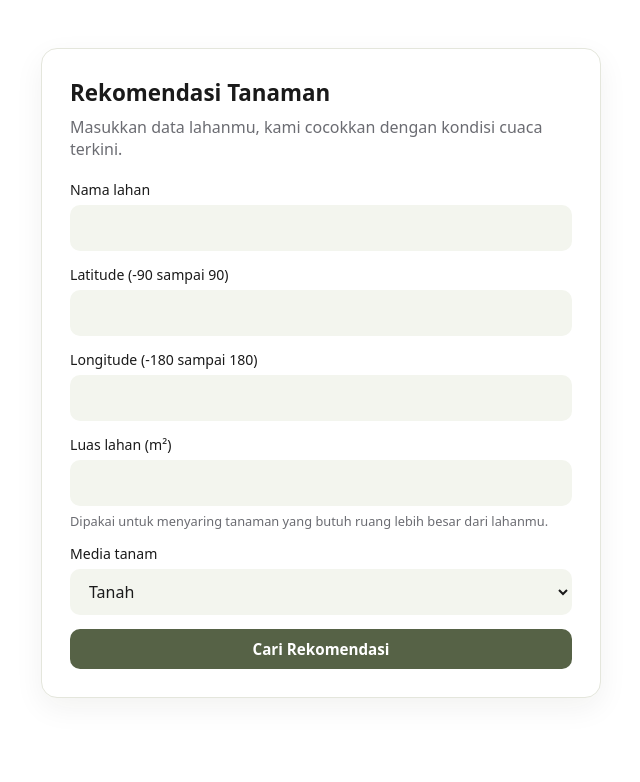
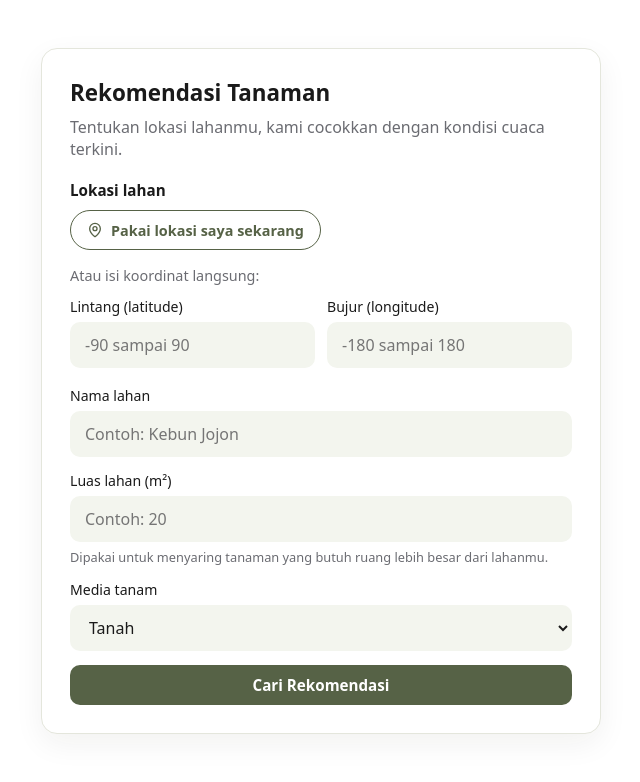
Before and after one commit to PBP-C13-25/NANEM, a Django app: page /recommendation/ in a window 1280 px wide. Shown: the part 69-851 px from the top of the page, without its empty margins (319-959 px from the left). Run offline with Django 5.2, Linux system fonts and the light colour scheme.

Commit message:
feat(recommendation): input lokasi via GPS dan loading saat mencari rekomendasi

```diff
--- a/apps/recommendations/forms.py
+++ b/apps/recommendations/forms.py
@@ -14,6 +14,19 @@ class RecommendationForm(forms.Form):
     )
     planting_medium = forms.ChoiceField(label="Media tanam", choices=MEDIUM_CHOICES)
 
+    def __init__(self, *args, **kwargs):
+        super().__init__(*args, **kwargs)
+        # contoh isian (placeholder) & keyboard angka di HP
+        self.fields["latitude"].widget.attrs.update({"placeholder": "-90 sampai 90"})
+        self.fields["longitude"].widget.attrs.update({"placeholder": "-180 sampai 180"})
+        self.fields["land_name"].widget.attrs.update({
+            "placeholder": "Contoh: Kebun Jojon",
+        })
+        self.fields["land_area"].widget.attrs.update({
+            "placeholder": "Contoh: 20",
+            "inputmode": "decimal",
+        })
+
 
 #* Update form nama
 class HistoryLandNameForm(forms.ModelForm):
--- a/static/css/pages/recommendation.css
+++ b/static/css/pages/recommendation.css
@@ -0,0 +1,103 @@
+/* REKOMENDASI INPUT */
+/* UNTUK GEO LOCATION */
+.location {
+  margin: 0 0 18px;
+}
+
+.location__title {
+  margin: 0 0 10px;
+  font-size: 0.95rem;
+  font-weight: 600;
+  color: var(--color-text);
+}
+
+/* tombol "Pakai lokasi saya sekarang" */
+.location__gps {
+  display: inline-flex;
+  align-items: center;
+  gap: 8px;
+  height: 40px;
+  padding: 0 16px;
+  border: 1px solid var(--color-primary);
+  border-radius: 999px;
+  background: var(--color-surface);
+  font: inherit;
+  font-size: 0.9rem;
+  font-weight: 600;
+  color: var(--color-primary);
+  cursor: pointer;
+  transition:
+    background-color 0.15s,
+    color 0.15s;
+}
+.location__gps:hover {
+  background: var(--color-primary);
+  color: #fff;
+}
+.location__gps[hidden] {
+  display: none; /* browser tanpa GPS: tombol tetap tersembunyi */
+}
+
+.location__gps:active {
+  transform: scale(0.99);
+}
+.location__gps:disabled {
+  cursor: wait;
+  opacity: 0.8;
+}
+.location__gps.is-loading .icon {
+  animation: location-pulse 1s ease-in-out infinite;
+}
+
+@keyframes location-pulse {
+  50% {
+    transform: translateY(-3px);
+  }
+}
+
+/* pesan status GPS */
+.location__status {
+  margin: 10px 0 0;
+  padding: 8px 12px;
+  border-radius: var(--radius-lg);
+  font-size: 0.86rem;
+  line-height: 1.45;
+}
+.location__status[data-type="success"] {
+  background: #eaf4e6;
+  color: #2f7a35;
+}
+.location__status[data-type="error"] {
+  background: #fbe6e3;
+  color: var(--color-danger);
+}
+
+.location__hint {
+  margin: 16px 0 10px;
+  font-size: 0.9rem;
+  line-height: 1.45;
+  color: var(--color-muted);
+}
+
+/* lintang & bujur berdampingan */
+.location__fields {
+  display: grid;
+  grid-template-columns: 1fr 1fr;
+  gap: 12px;
+}
+.location__fields .form-group {
+  margin-bottom: 0;
+}
+
+/* layar sangat kecil: bertumpuk */
+@media (max-width: 380px) {
+  .location__fields {
+    grid-template-columns: 1fr;
+  }
+}
+
+@media (prefers-reduced-motion: reduce) {
+  .location__gps.is-loading .icon {
+    animation: none;
+  }
+}
--- /dev/null
+++ b/static/js/pages/recommendation-form.js
@@ -0,0 +1,108 @@
+// Form rekomendasi
+// 1. Loading: saat form dikirim, tampilkan modal loading sampai halaman berikutnya terbuka
+// 2. GPS: isi latitude & longitude dari lokasi browser
+//    - tombol "Pakai lokasi saya sekarang" cuma muncul kalau browser mendukung geolocation
+//    - browser akan minta izin lokasi ke user
+//    - hasilnya mengisi input latitude & longitude (user masih bisa ubah manual)
+
+// ---------- 1. Modal loading saat submit ----------
+// Form tetap dikirim biasa oleh browser (bukan fetch). Selama server mengambil
+// data Open-Meteo, halaman ini masih tampil, jadi modal loading kelihatan.
+// - valid   -> server redirect ke halaman hasil, modal ikut hilang
+// - invalid -> server render ulang form + pesan error, modal ikut hilang
+// Jadi views.py tidak perlu diubah.
+document.addEventListener("DOMContentLoaded", () => {
+  const form = document.querySelector("[data-recommend-form]");
+  if (!form) return;
+
+  const loading = document.getElementById(form.dataset.loading);
+  const submitBtn = form.querySelector('button[type="submit"]');
+
+  form.addEventListener("submit", () => {
+    submitBtn.disabled = true; // cegah klik dobel
+    if (loading && typeof loading.showModal === "function" && !loading.open) {
+      loading.showModal();
+    }
+  });
+
+  // User tekan "Back" dari halaman hasil: browser bisa memulihkan halaman ini
+  // persis seperti terakhir (modal masih terbuka). Kembalikan ke keadaan normal.
+  window.addEventListener("pageshow", (e) => {
+    if (!e.persisted) return;
+    submitBtn.disabled = false;
+    if (loading && loading.open) loading.close();
+  });
+});
+
+// ---------- 2. GPS ----------
+document.addEventListener("DOMContentLoaded", () => {
+  const box = document.querySelector("[data-location]");
+  const LABEL = "Pakai lokasi saya sekarang";
+  if (!box) return;
+
+  const button = box.querySelector("[data-location-gps]");
+  const label = box.querySelector("[data-location-label]");
+  const status = box.querySelector("[data-location-status]");
+  const hint = box.querySelector("[data-location-hint]");
+  const latInput = box.querySelector('input[name="latitude"]');
+  const lngInput = box.querySelector('input[name="longitude"]');
+
+  // browser lama / koneksi tidak aman (http selain localhost): tombol tetap tersembunyi
+  if (!("geolocation" in navigator) || !window.isSecureContext) {
+    if (hint) hint.textContent = "Isi koordinat lahanmu:";
+    return;
+  }
+  button.hidden = false;
+
+  const setStatus = (text, type) => {
+    status.textContent = text;
+    status.dataset.type = type;
+    status.hidden = !text;
+  };
+
+  const setLoading = (loading) => {
+    button.disabled = loading;
+    button.classList.toggle("is-loading", loading);
+    label.textContent = loading ? "Mencari lokasi…" : LABEL;
+  };
+
+  const ERRORS = {
+    1: "Izin lokasi ditolak. Aktifkan izin lokasi di pengaturan browser, atau isi koordinat manual.",
+    2: "Lokasi tidak bisa ditemukan. Pastikan GPS/lokasi perangkat menyala.",
+    3: "Terlalu lama mencari lokasi. Coba lagi.",
+  };
+
+  button.addEventListener("click", () => {
+    setLoading(true);
+    setStatus("", "");
+
+    navigator.geolocation.getCurrentPosition(
+      (position) => {
+        const { latitude, longitude, accuracy } = position.coords;
+
+        // 6 angka di belakang koma ≈ ketelitian 10 cm, sudah lebih dari cukup
+        latInput.value = latitude.toFixed(6);
+        lngInput.value = longitude.toFixed(6);
+
+        // kabari Django/JS lain bahwa nilainya berubah
+        latInput.dispatchEvent(new Event("input", { bubbles: true }));
+        lngInput.dispatchEvent(new Event("input", { bubbles: true }));
+
+        setLoading(false);
+        setStatus(
+          `Lokasi terisi (akurasi ± ${Math.round(accuracy)} m).`,
+          "success",
+        );
+      },
+      (error) => {
+        setLoading(false);
+        setStatus(ERRORS[error.code] || "Gagal mengambil lokasi.", "error");
+      },
+      {
+        enableHighAccuracy: true, // pakai GPS kalau ada
+        timeout: 10000, // maksimal 10 detik
+        maximumAge: 60000, // boleh pakai lokasi dari 1 menit terakhir
+      },
+    );
+  });
+});
--- a/templates/recommendations/index.html
+++ b/templates/recommendations/index.html
@@ -1,11 +1,16 @@
 {% extends "base.html" %}
+{% load static %}
 
 {% block title %}Rekomendasi Tanaman - Nanem{% endblock %}
+
+{% block extra_css %}
+<link rel="stylesheet" href="{% static 'css/pages/recommendation.css' %}">
+{% endblock %}
 
 {% block content %}
 <section class="card card--form">
     <h1 class="card__title">Rekomendasi Tanaman</h1>
-    <p class="card__text">Masukkan data lahanmu, kami cocokkan dengan kondisi cuaca terkini.</p>
+    <p class="card__text">Tentukan lokasi lahanmu, kami cocokkan dengan kondisi cuaca terkini.</p>
 
     {% if form.non_field_errors %}
         <ul class="form-errors">
@@ -13,25 +18,42 @@
         </ul>
     {% endif %}
 
-    <form method="post" novalidate>
+    <form method="post" novalidate data-recommend-form data-loading="loading-rekomendasi">
         {% csrf_token %}
+
+        {# ===== Lokasi: GPS atau isi manual ===== #}
+        <div class="location" role="group" aria-labelledby="location-title" data-location>
+            <p class="location__title" id="location-title">Lokasi lahan</p>
+
+            {# Tombol GPS (muncul lewat JS kalau browser mendukung) #}
+            <button type="button" class="location__gps" data-location-gps hidden>
+                {% include "components/icon.html" with name="map-pin" size=16 %}
+                <span data-location-label>Pakai lokasi saya sekarang</span>
+            </button>
+
+            <p class="location__status" data-location-status role="status" aria-live="polite" hidden></p>
+
+            <p class="location__hint" data-location-hint>Atau isi koordinat langsung:</p>
+
+            <div class="location__fields">
+                <div class="form-group">
+                    <label for="{{ form.latitude.id_for_label }}">Lintang (latitude)</label>
+                    {{ form.latitude }}
+                    {% for error in form.latitude.errors %}<p class="field-error">{{ error }}</p>{% endfor %}
+                </div>
+
+                <div class="form-group">
+                    <label for="{{ form.longitude.id_for_label }}">Bujur (longitude)</label>
+                    {{ form.longitude }}
+                    {% for error in form.longitude.errors %}<p class="field-error">{{ error }}</p>{% endfor %}
+                </div>
+            </div>
+        </div>
 
         <div class="form-group">
             <label for="{{ form.land_name.id_for_label }}">Nama lahan</label>
             {{ form.land_name }}
             {% for error in form.land_name.errors %}<p class="field-error">{{ error }}</p>{% endfor %}
-        </div>
-
-        <div class="form-group">
-            <label for="{{ form.latitude.id_for_label }}">Latitude (-90 sampai 90)</label>
-            {{ form.latitude }}
-            {% for error in form.latitude.errors %}<p class="field-error">{{ error }}</p>{% endfor %}
-        </div>
-
-        <div class="form-group">
-            <label for="{{ form.longitude.id_for_label }}">Longitude (-180 sampai 180)</label>
-            {{ form.longitude }}
-            {% for error in form.longitude.errors %}<p class="field-error">{{ error }}</p>{% endfor %}
         </div>
 
         <div class="form-group">
@@ -50,4 +72,11 @@
         <button type="submit" class="btn btn--primary btn--block">Cari Rekomendasi</button>
     </form>
 </section>
+
+{# Muncul saat form dikirim, hilang sendiri saat halaman hasil terbuka #}
+{% include "components/loading_modal.html" with id="loading-rekomendasi" title="Mencari tanaman yang cocok…" text="Mengambil data cuaca dari Open-Meteo. Biasanya cuma beberapa detik." %}
 {% endblock %}
+
+{% block extra_js %}
+<script src="{% static 'js/pages/recommendation-form.js' %}" defer></script>
+{% endblock %}
```
